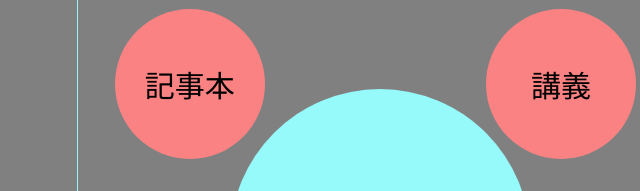
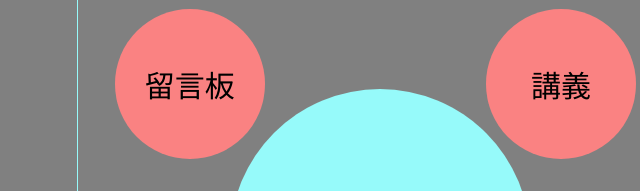
Before and after one commit to ChuangB48/Imformation-study-club, a plain HTML site: page edu-lobby.html in a window 1280 px wide. Shown: the part 151-342 px from the top of the page, 282-922 px from the left. Drawn offline with Linux system fonts and the light colour scheme.

Commit message:
change name

```diff
--- a/edu-lobby.html
+++ b/edu-lobby.html
@@ -17,7 +17,7 @@
         </button>
         <button id="massage" onclick="javascript: mass()">
             <span id="m">
-                記事本
+                留言板
             </span>
         </button>
         <button id="book" onclick="javascript: bo()">
```
Also changed, not shown: message.html (+1 -1 lines).
